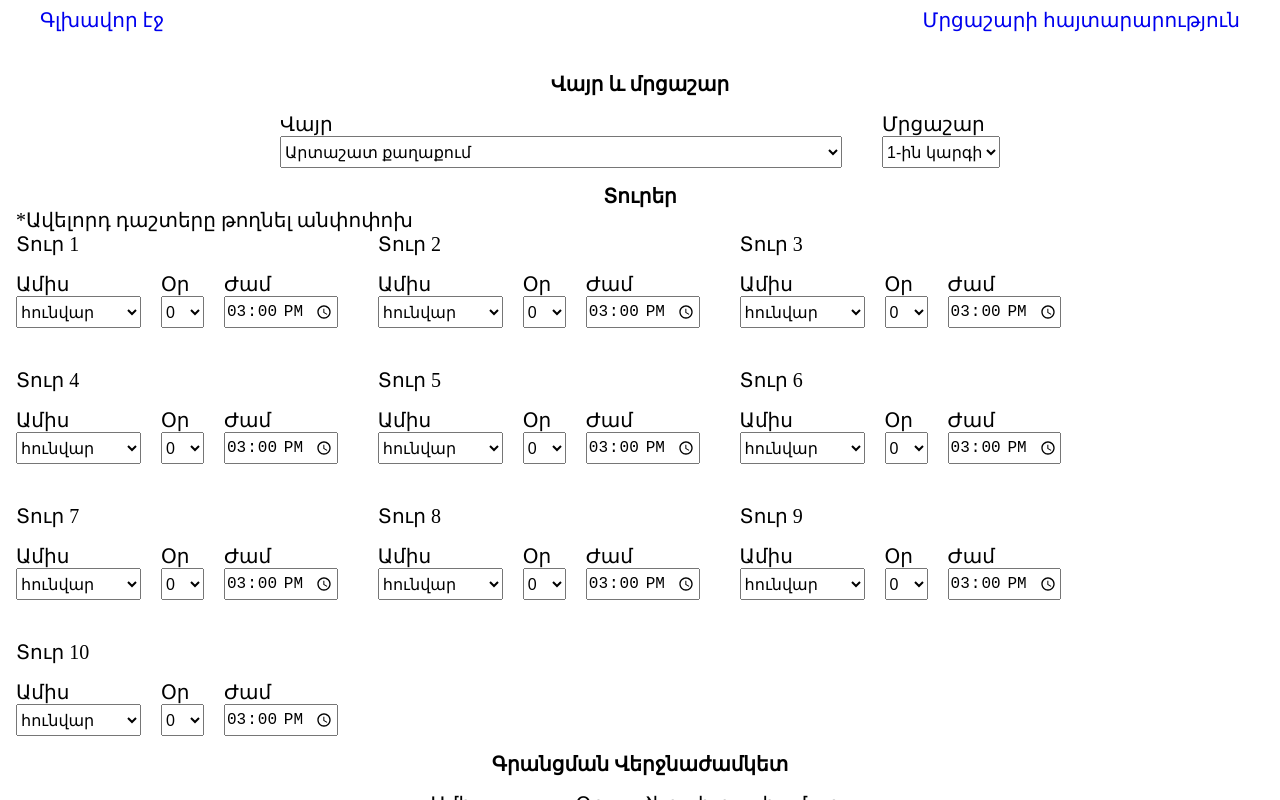
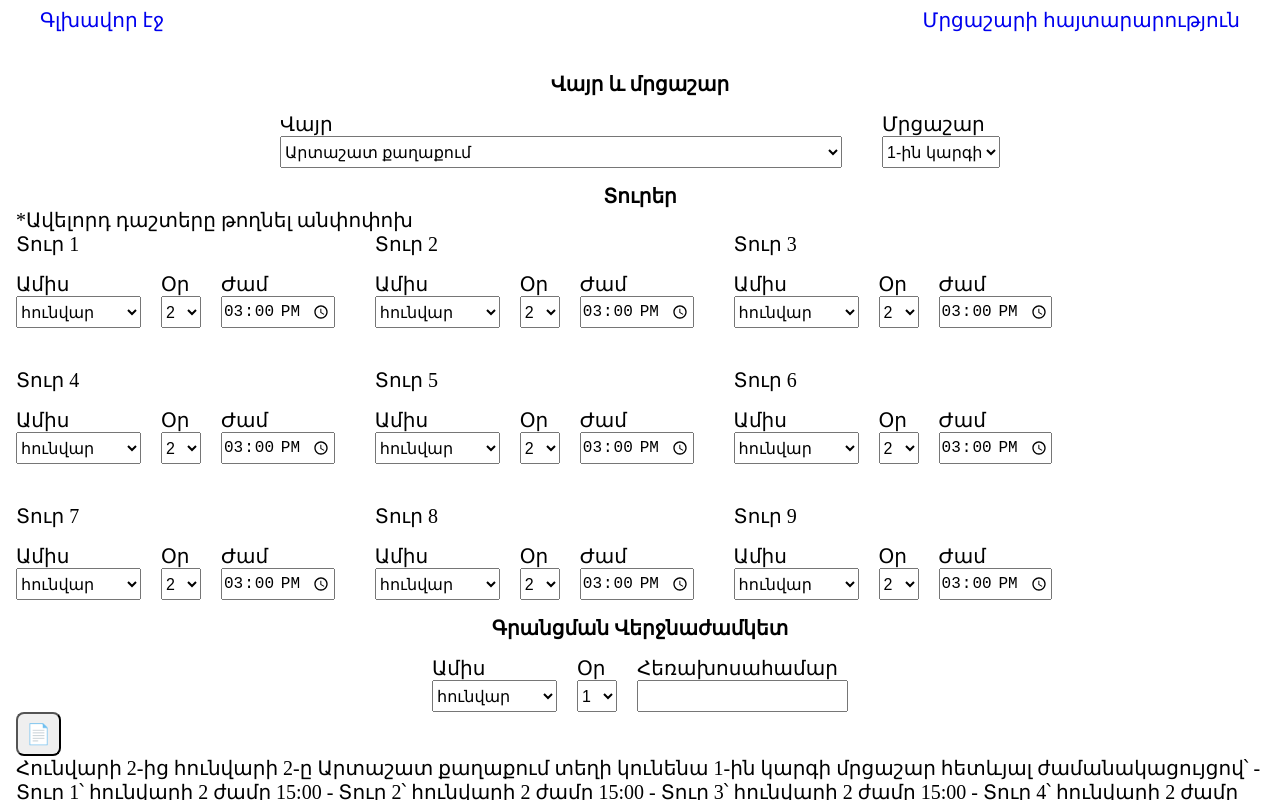
Before and after one commit to Ararat-chess-federation/news-generator, a Next.js app: page /tournament-ad in a window 1280 px wide. Shown: the top 800 px of the page. Built offline with nearby package versions, Linux system fonts and the light colour scheme.

Commit message:
feat: correct days

```diff
--- a/app/tournament-ad/page.tsx
+++ b/app/tournament-ad/page.tsx
@@ -11,14 +11,16 @@ import {
 } from "../../src/constants/selectOptions";
 import "./TournamentAd.css";
 
+const ROUNDS = 9
+
 function TournamentAd() {
   const [selectedPlace, setSelectedPlace] = useState(places[0]);
   const [selectedTournament, setSelectedTournament] = useState(tournaments[0]);
   const [selectedMonths, setSelectedMonths] = useState(
-    Array(10).fill(months[0])
+    Array(ROUNDS).fill(months[0])
   );
-  const [selectedDays, setSelectedDays] = useState(Array(10).fill(days[0]));
-  const [selectedTimes, setSelectedTimes] = useState(Array(10).fill("15:00"));
+  const [selectedDays, setSelectedDays] = useState(Array(ROUNDS).fill(days[1]));
+  const [selectedTimes, setSelectedTimes] = useState(Array(ROUNDS).fill("15:00"));
   const [deadLineMonth, setDeadLineMonth] = useState(months[0]);
   const [deadLineDay, setDeadLineDay] = useState(days[0]);
   const [phoneNumber, setPhoneNumber] = useState("");
@@ -83,7 +85,7 @@ function TournamentAd() {
       <h2>Տուրեր</h2>
       <p>*Ավելորդ դաշտերը թողնել անփոփոխ</p>
       <div className="schedule_container">
-        {[...Array(10)].map((_, i) => (
+        {[...Array(9)].map((_, i) => (
           <div key={i}>
             <p>Տուր {i + 1}</p>
             <div className="round_container">
@@ -94,12 +96,14 @@ function TournamentAd() {
                 }
                 values={months}
                 title="Ամիս"
+                hideOther={true}
               />
               <Select
                 selectedOption={selectedDays[i]}
                 setSelectedOption={(value: string) => handleDayChange(i, value)}
                 values={days}
                 title="Օր"
+                hideOther={true}
               />
               <div style={{ marginTop: "16px" }}>
                 <div>Ժամ</div>
@@ -120,12 +124,14 @@ function TournamentAd() {
           setSelectedOption={(value: string) => setDeadLineMonth(value)}
           values={months}
           title="Ամիս"
+          hideOther={true}
         />
         <Select
           selectedOption={deadLineDay}
           setSelectedOption={(value: string) => setDeadLineDay(value)}
           values={days}
           title="Օր"
+          hideOther={true}
         />
         <div>
           <div style={{ marginTop: "16px" }}>
--- a/src/components/select/Select.tsx
+++ b/src/components/select/Select.tsx
@@ -5,6 +5,7 @@ interface ISelectProps {
   selectedOption: string | number;
   setSelectedOption: Dispatch<React.SetStateAction<string>> | Function;
   title: string;
+  hideOther?: boolean
 }
 
 const OTHER = "Այլ";
@@ -14,6 +15,7 @@ export default function Select({
   selectedOption,
   setSelectedOption,
   title,
+  hideOther
 }: ISelectProps) {
   const [showInput, setShowInput] = useState(false);
   const [otherValue, setOtherValue] = useState("");
@@ -59,7 +61,7 @@ export default function Select({
             {el}
           </option>
         ))}
-        <option value={OTHER}>{OTHER}</option>
+        {!hideOther && <option value={OTHER}>{OTHER}</option>}
       </select>
 
       {showInput && (
--- a/src/constants/selectOptions.ts
+++ b/src/constants/selectOptions.ts
@@ -29,6 +29,6 @@ export const months = [
 ];
 
 export const days = [
-  0, 1, 2, 3, 4, 5, 6, 7, 8, 9, 10, 11, 12, 13, 14, 15, 16, 17, 18, 19, 20, 21,
+  1, 2, 3, 4, 5, 6, 7, 8, 9, 10, 11, 12, 13, 14, 15, 16, 17, 18, 19, 20, 21,
   22, 23, 24, 25, 26, 27, 28, 29, 30, 31,
 ].map((el) => String(el));
```
